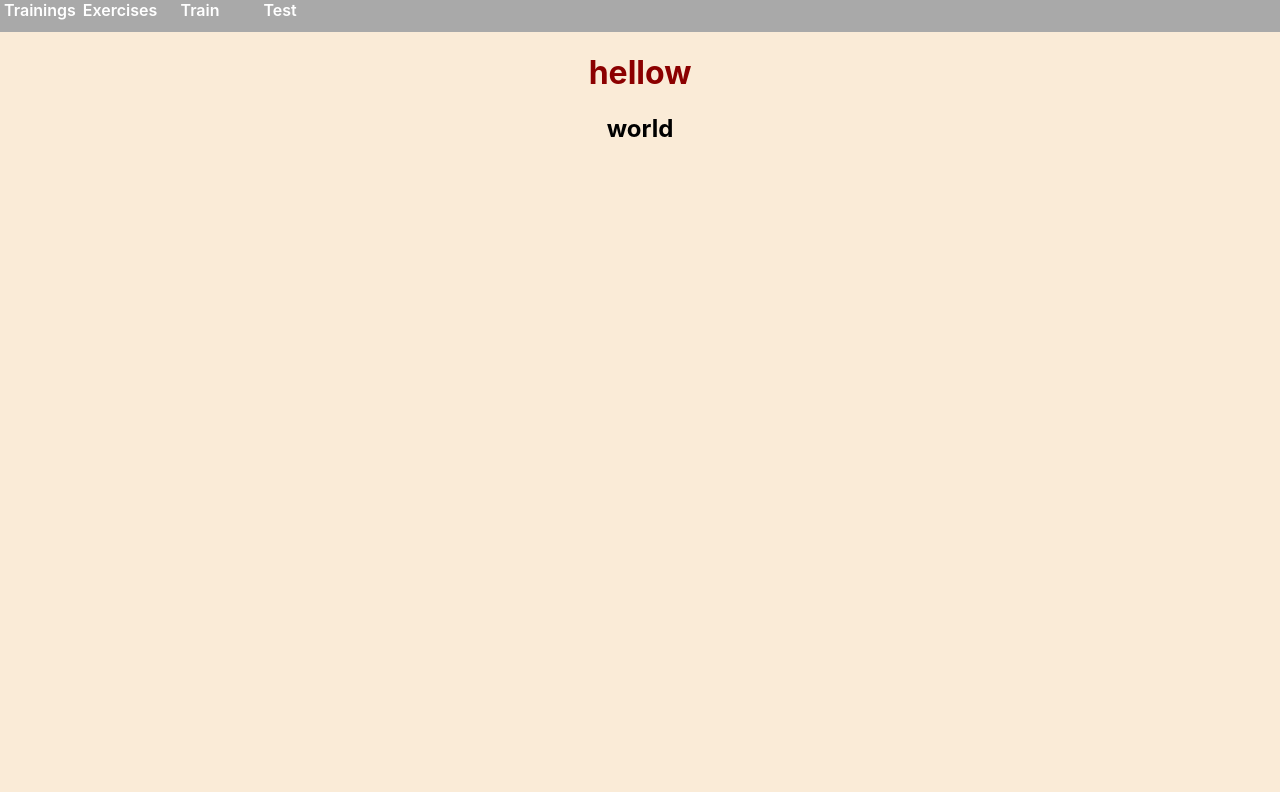
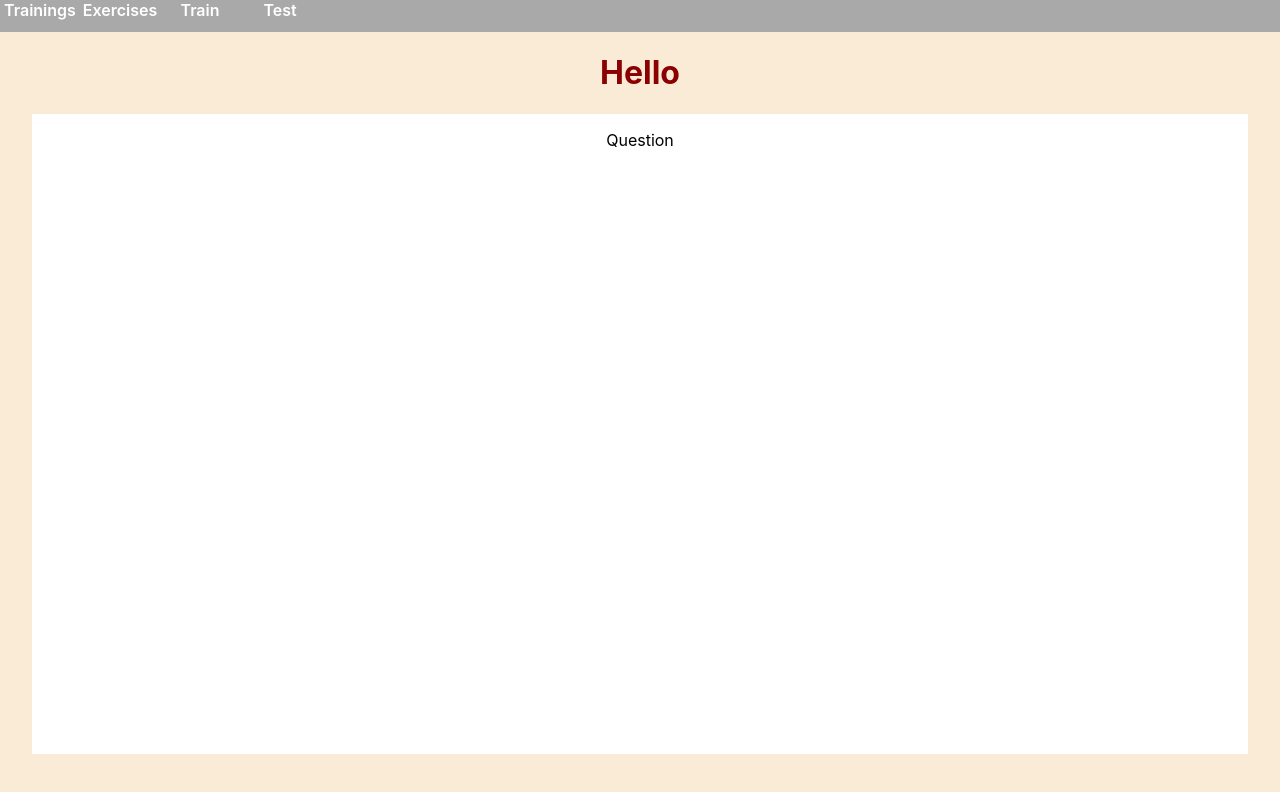
Before and after one commit to x700700/memorise-web, a React app: page / in a window 1280 px wide. Shown: the top 792 px of the page. Built offline with nearby package versions, Linux system fonts and the light colour scheme.

Commit message:
card start

```diff
--- /dev/null
+++ b/src/components/Practice/Card.js
@@ -0,0 +1,14 @@
+import React from 'react';
+import './Card.scss';
+
+function Card() {
+    return (
+        <div className="card-container">
+            <div className="card">
+                <p>Question</p>
+            </div>
+        </div>
+    );
+}
+
+export default Card;
--- /dev/null
+++ b/src/components/Practice/Card.scss
@@ -0,0 +1,12 @@
+.card-container {
+    width: 100%;
+    display: flex;
+    justify-content: center;
+
+    .card {
+        width: 95%;
+        height: 80vh;
+        background-color: white;
+    }
+
+}
--- a/src/pages/Game.js
+++ b/src/pages/Game.js
@@ -1,11 +1,12 @@
 import React from 'react';
 import './Game.scss';
+import Card from "../components/Practice/Card";
 
 function Game() {
     return (
-        <div className="Game">
-            <h1>hellow</h1>
-            <h2>world</h2>
+        <div className="game">
+            <h1>Hello</h1>
+            <Card/>
         </div>
     );
 }
--- a/src/pages/Game.scss
+++ b/src/pages/Game.scss
@@ -1,4 +1,4 @@
-.Game {
+.game {
     text-align: center;
 
     h1 {
```
